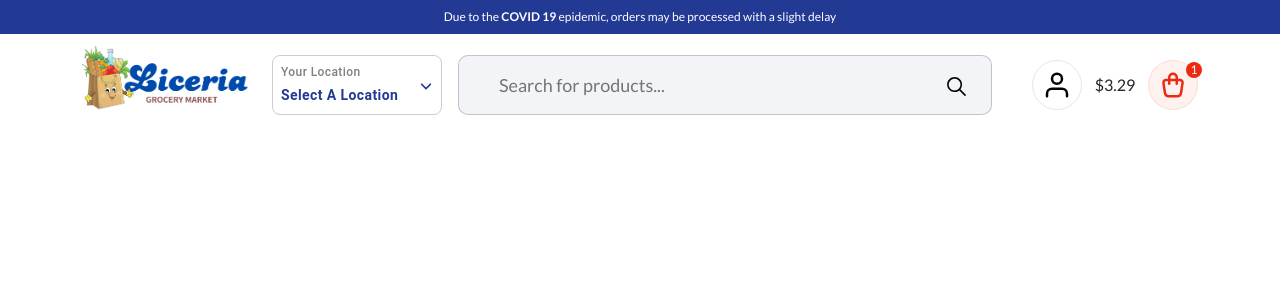
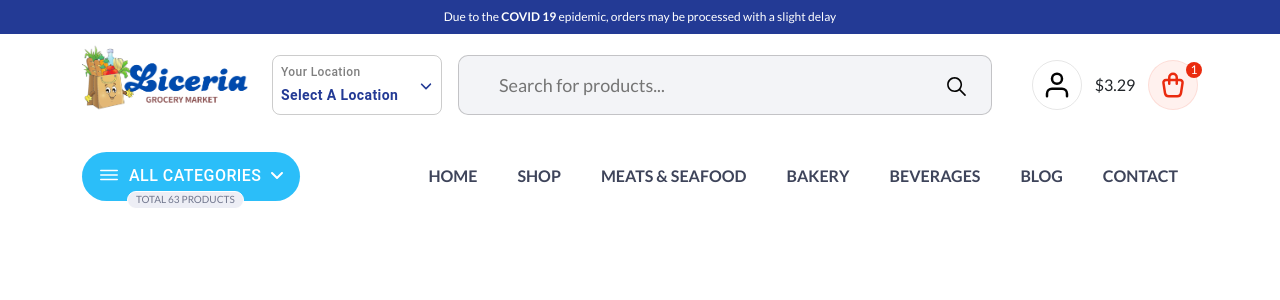
Before and after one commit to Trung-Nam/Online-Grocery-Shopping, a React (Create React App) app: page / in a window 1280 px wide. Shown: the top 300 px of the page. Built offline with nearby package versions, Linux system fonts and the light colour scheme.

Commit message:
feat(ui): Header nav

```diff
--- a/src/Components/Header/Header.jsx
+++ b/src/Components/Header/Header.jsx
@@ -7,6 +7,8 @@ import './Header.scss';
 import { FiUser } from 'react-icons/fi';
 import { TbShoppingBag } from 'react-icons/tb';
 import Search from './Search';
+import Navigation from './Navigation';
+
 
 
 const Header = () => {
@@ -56,6 +58,8 @@ const Header = () => {
                 </div>
             </div>
 
+            <Navigation />
+
         </div>
     )
 }
--- a/src/Components/Header/Header.scss
+++ b/src/Components/Header/Header.scss
@@ -159,4 +159,84 @@
         }
 
     }
+
+    .header-nav {
+        height: 80px;
+        .all-categories {
+            position: relative;
+
+            .all-categories-btn {
+                padding: 10px 15px;
+                border-radius: 30px;
+                background-color: #2bbef9;
+                font-weight: 500;
+                font-size: 16px;
+                color: var(--white-color);
+
+                .menu-icon svg {
+                    font-size: 24px;
+                    margin-bottom: 4px;
+                }
+
+                .angle-down-icon svg {
+                    font-size: 16px;
+                    margin-bottom: 4px;
+                }
+            }
+
+            .all-categories-description {
+                position: absolute;
+                left: 20%;
+                bottom: -8px;
+                background-color: #ea2b0f;
+                color: #71778e;
+                background-color: #edeef5;
+                border: 1px solid #fff;
+                border-radius: 1.125rem;
+                align-items: center;
+                font-size: .625rem;
+                letter-spacing: 0;
+                text-transform: uppercase;
+                white-space: nowrap;
+                height: 1.125rem;
+                padding-left: .5rem;
+                padding-right: .5rem;
+            }
+
+        }
+
+        .primary-menu {
+            color: var(--black-color);
+
+            ul {
+                li {
+                    margin: 0;
+                    padding: 0;
+                    border: none;
+
+                    a {
+                        width: 100%;
+                        height: 100%;
+                        text-decoration: none;
+                        font-weight: 600;
+                        font-size: 1rem;
+                        color: #3e445a;
+                        text-transform: uppercase;
+
+                        display: flex;
+                        align-items: center;
+                        border-radius: 25px;
+                        background-color: var(--white-color);
+                        transition: all 0.3s ease-in-out;
+                        padding: 10px 20px;
+
+                        &:hover {
+                            background-color: #f0faff;
+                            color: #2bbef9;
+                        }
+                    }
+                }
+            }
+        }
+    }
 }
--- /dev/null
+++ b/src/Components/Header/Navigation.jsx
@@ -0,0 +1,57 @@
+import React from 'react'
+import { IoIosMenu } from 'react-icons/io';
+import { FaAngleDown } from 'react-icons/fa6';
+import { Button } from '@mui/material';
+import { Link } from 'react-router-dom';
+const Navigation = () => {
+    return (
+        <div className="header-nav d-flex align-items-center">
+            <div className="container">
+                <div className="row">
+                    <div className="col-sm-3 all-categories">
+                        <Button className='all-categories-btn align-items-center'>
+                            <span className='menu-icon me-2'>
+                                <IoIosMenu />
+                            </span>
+                            <span>All Categories</span>
+                            <span className='angle-down-icon ms-2'>
+                                <FaAngleDown />
+                            </span>
+                        </Button>
+                        <div className='all-categories-description'>
+                            TOTAL 63 PRODUCTS
+                        </div>
+                    </div>
+
+                    <div className="col-sm-9 primary-menu d-flex align-items-center">
+                        <ul className='list-group list-group-horizontal ms-auto'>
+                            <li className='list-group-item'>
+                                <Link to='/'>Home</Link>
+                            </li>
+                            <li className='list-group-item'>
+                                <Link to='/'>Shop</Link>
+                            </li>
+                            <li className='list-group-item'>
+                                <Link to='/'>Meats & Seafood</Link>
+                            </li>
+                            <li className='list-group-item'>
+                                <Link to='/'>Bakery</Link>
+                            </li>
+                            <li className='list-group-item'>
+                                <Link to='/'>Beverages</Link>
+                            </li>
+                            <li className='list-group-item'>
+                                <Link to='/'>Blog</Link>
+                            </li>
+                            <li className='list-group-item'>
+                                <Link to='/'>Contact</Link>
+                            </li>
+                        </ul>
+                    </div>
+                </div>
+            </div>
+        </div>
+    )
+}
+
+export default Navigation
--- a/src/index.css
+++ b/src/index.css
@@ -1,7 +1,8 @@
 @import url("https://fonts.googleapis.com/css2?family=Lato:ital,wght@0,100;0,300;0,400;0,700;0,900;1,100;1,300;1,400;1,700;1,900&display=swap");
+@import url("https://fonts.googleapis.com/css2?family=Dosis:wght@200..800&display=swap");
 
 :root {
-  --font-base: "Lato", sans-serif;
+  --font-base: "Dosis", sans-serif;
 
   --primary-color: #233a95;
   --secondary-color: #313bac;
```
